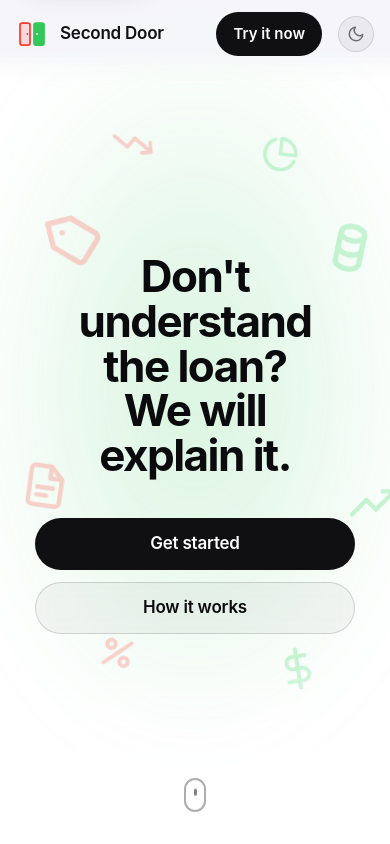
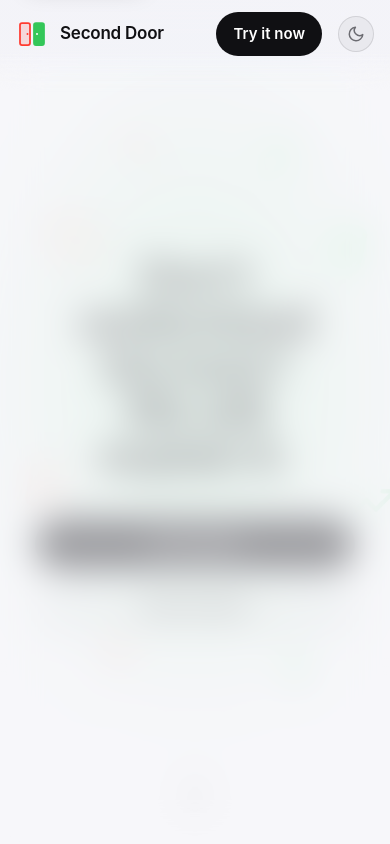
Before and after one commit to AATIFGODIL/Second-Door, a React (Vite) app: page /home in a window 390 px wide. Shown: the top 844 px of the page. Built offline with nearby package versions, Linux system fonts and the light colour scheme.

Commit message:
Add a pinned privacy promise that types in on scroll

```diff
--- a/src/components/Landing.tsx
+++ b/src/components/Landing.tsx
@@ -118,6 +118,97 @@ function useActiveStep(count: number) {
   return { active, refs }
 }
 
+const PROMISES = [
+  'No account creation.',
+  'No tracking.',
+  'Your money details are never saved.',
+]
+
+/**
+ * Hold the three promises on screen and type them in, one per beat of scroll.
+ *
+ * The beats are empty spacers stacked behind the pinned panel: whichever one
+ * is crossing the middle of the viewport decides how many lines are typed.
+ * Nothing is latched, so the lines type and untype with the scroll, and the
+ * count resets once the section is behind you: arriving here a second time
+ * plays the whole thing again rather than showing three finished lines.
+ */
+function usePromiseSteps(count: number) {
+  const [shown, setShown] = useState(-1)
+  const [held, setHeld] = useState(false)
+  const refs = useRef<(HTMLElement | null)[]>([])
+  const section = useRef<HTMLElement>(null)
+
+  useEffect(() => {
+    const nodes = refs.current.filter((node): node is HTMLElement => node !== null)
+    if (nodes.length === 0) return
+
+    const observer = new IntersectionObserver(
+      (entries) => {
+        for (const entry of entries) {
+          if (!entry.isIntersecting) continue
+          const index = nodes.indexOf(entry.target as HTMLElement)
+          if (index !== -1) setShown(index)
+        }
+      },
+      { rootMargin: '-45% 0px -45% 0px', threshold: 0 },
+    )
+
+    for (const node of nodes) observer.observe(node)
+    return () => observer.disconnect()
+  }, [count])
+
+  // The scrim is only alive while the section owns the screen. Outside that
+  // band it is switched off entirely rather than left at zero opacity: a
+  // live backdrop-filter over the whole viewport costs a composite on every
+  // frame, whether or not you can see it.
+  useEffect(() => {
+    const el = section.current
+    if (!el) return
+    const observer = new IntersectionObserver(
+      ([entry]) => {
+        setHeld(entry.isIntersecting)
+        // Rewind on the way out, so the next arrival types from nothing.
+        if (!entry.isIntersecting) setShown(-1)
+      },
+      { rootMargin: '-30% 0px -30% 0px', threshold: 0 },
+    )
+    observer.observe(el)
+    return () => observer.disconnect()
+  }, [])
+
+  return { shown, held, refs, section }
+}
+
+function Promise() {
+  const { shown, held, refs, section } = usePromiseSteps(PROMISES.length)
+
+  return (
+    <section className="promise" ref={section} data-held={held || undefined}>
+      <div className="promise-track" aria-hidden="true">
+        {PROMISES.map((line, index) => (
+          <div
+            key={line}
+            className="promise-beat"
+            ref={(node) => {
+              refs.current[index] = node
+            }}
+          />
+        ))}
+      </div>
+
+      <div className="promise-pin">
+        <div className="promise-scrim" aria-hidden="true" />
+        {PROMISES.map((line, index) => (
+          <p className="promise-line" key={line} data-shown={index <= shown || undefined}>
+            <span>{line}</span>
+          </p>
+        ))}
+      </div>
+    </section>
+  )
+}
+
 export function Landing({ onStart }: { onStart: () => void }) {
   useRevealOnScroll()
   const { active, refs } = useActiveStep(STEPS.length)
@@ -125,6 +216,8 @@ export function Landing({ onStart }: { onStart: () => void }) {
 
   return (
     <div className="landing" id="how">
+      <Promise />
+
       <section className="stack" aria-labelledby="stack-title">
         <h2 className="section-title" id="stack-title">
           Do the multiplication
--- a/src/components/landing.css
+++ b/src/components/landing.css
@@ -42,6 +42,117 @@
   font-style: normal;
   font-weight: 600;
   color: var(--text);
+}
+
+/* ---- The promise -----------------------------------------------------
+   Three flat statements that take the screen for a moment. The section is
+   three viewport-height beats tall; the panel sticks across all of them,
+   blurring the page behind it while each line types itself in. */
+.promise {
+  display: grid;
+  grid-template-columns: 1fr;
+  margin-block: var(--sp-6);
+}
+
+.promise-track,
+.promise-pin {
+  grid-area: 1 / 1;
+}
+
+.promise-beat {
+  height: 85vh;
+}
+
+/* Dead scroll after the last beat, so the third line gets a moment on its
+   own before the section hands the screen back. */
+.promise-track {
+  padding-bottom: 55vh;
+}
+
+.promise-pin {
+  position: sticky;
+  top: 0;
+  align-self: start;
+  display: flex;
+  flex-direction: column;
+  justify-content: center;
+  gap: var(--sp-2);
+  height: 100vh;
+  padding-top: var(--masthead-h, 4rem);
+}
+
+/* Full-bleed rather than inset to the content column: the hold only works
+   if the whole screen goes soft, not the middle of it. Fixed, so it does
+   not inherit the shell's max width, and switched off with visibility so
+   the blur stops compositing once the section is behind you. */
+.promise-scrim {
+  position: fixed;
+  inset: 0;
+  z-index: 0;
+  visibility: hidden;
+  opacity: 0;
+  background: color-mix(in oklab, var(--bg) 62%, transparent);
+  backdrop-filter: blur(18px) saturate(115%);
+  -webkit-backdrop-filter: blur(18px) saturate(115%);
+  transition:
+    opacity var(--response-slow) var(--ease-out),
+    visibility 0s linear var(--response-slow);
+}
+
+.promise[data-held] .promise-scrim {
+  visibility: visible;
+  opacity: 1;
+  transition-delay: 0s, 0s;
+}
+
+/* Above the scrim, and lifted off it: the shadow is what sells the text as
+   sitting in front of the page rather than printed on it. */
+.promise-line {
+  position: relative;
+  z-index: 1;
+  font-size: clamp(1.9rem, 6.5vw, 3.25rem);
+  line-height: 1.12;
+  letter-spacing: var(--track-title);
+  font-weight: 700;
+  color: var(--text);
+  text-shadow: 0 6px 24px color-mix(in oklab, var(--bg) 70%, transparent);
+}
+
+@media (prefers-reduced-motion: no-preference) {
+  /* The clip lives on the inner span, never on the beat elements the
+     observer watches: a clipped target reports an intersection ratio of
+     zero and would never be told to reveal itself. */
+  .promise-line > span {
+    display: inline-block;
+    clip-path: inset(0 100% 0 0);
+    transform: translateY(0.14em);
+    transition:
+      clip-path 620ms steps(18, end),
+      transform var(--response-slow) var(--ease-out);
+  }
+
+  .promise-line[data-shown] > span {
+    clip-path: inset(0 0 0 0);
+    transform: none;
+  }
+}
+
+/* No hold and no wipe: the lines are simply there, and the section takes
+   only the height it needs. */
+@media (prefers-reduced-motion: reduce) {
+  .promise-beat {
+    height: 0;
+  }
+
+  .promise-pin {
+    position: static;
+    height: auto;
+    padding-top: 0;
+  }
+
+  .promise-scrim {
+    display: none;
+  }
 }
 
 /* ---- The pinned arithmetic -------------------------------------------
```
